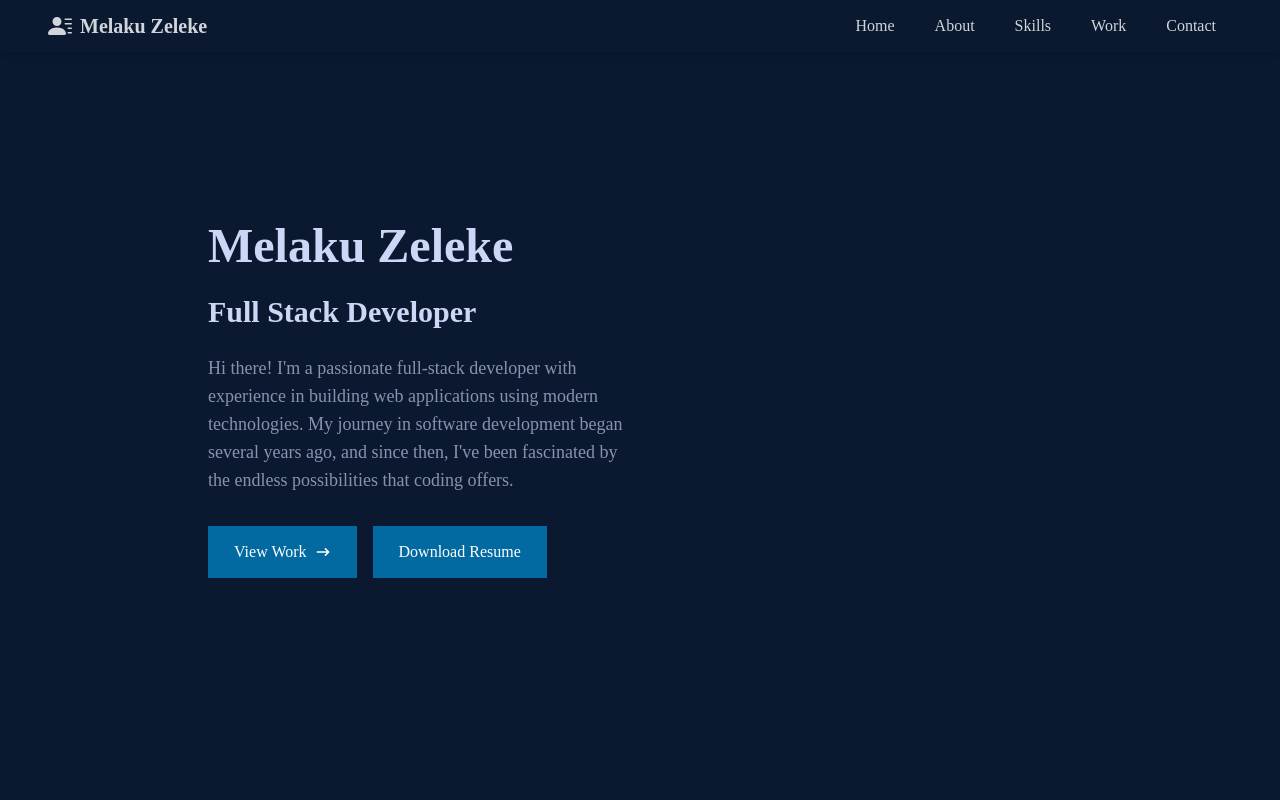
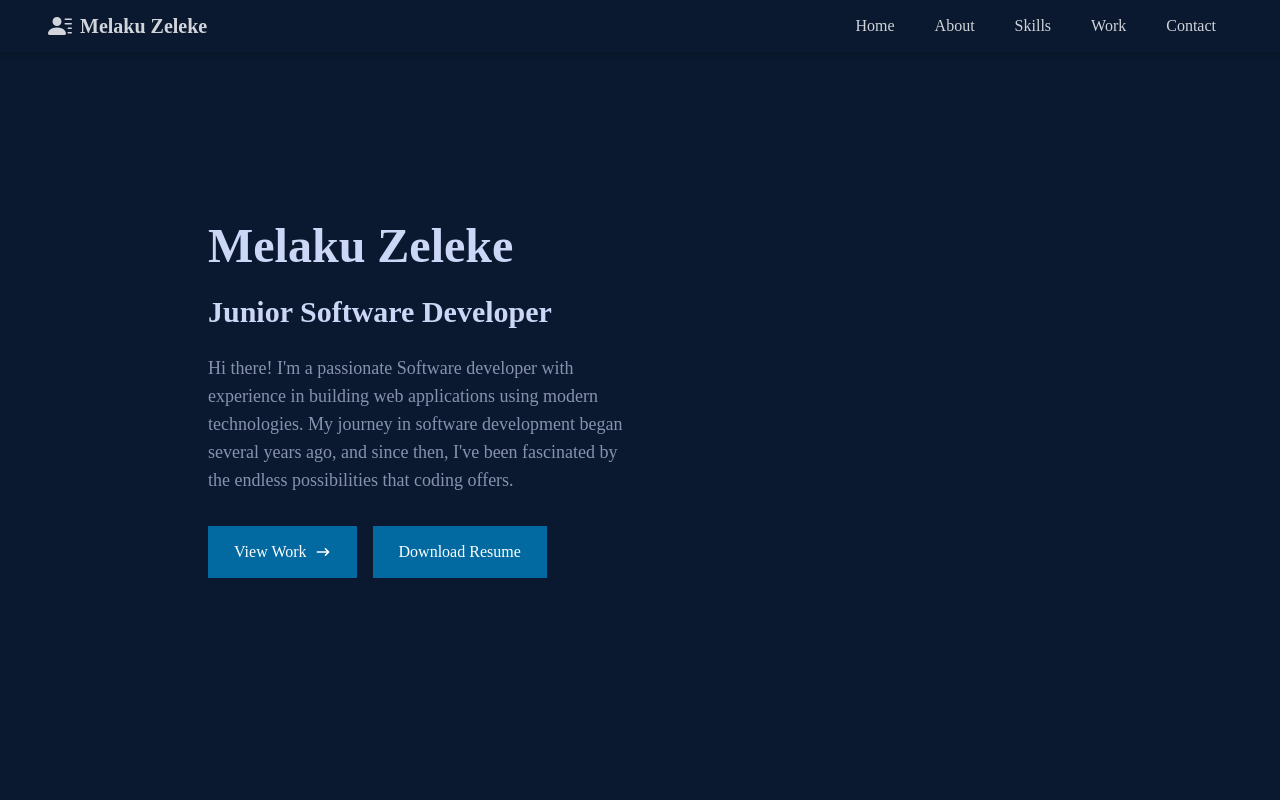
Before and after one commit to melbatestgithub/Personal-Portfolio-in-React-JS, a React (Create React App) app: page / in a window 1280 px wide. Shown: the top 800 px of the page. Built offline with nearby package versions, Linux system fonts and the light colour scheme.

Commit message:
Update Home.jsx

```diff
--- a/src/components/Home.jsx
+++ b/src/components/Home.jsx
@@ -16,10 +16,10 @@ const Home = () => {
               Melaku Zeleke
             </h1>
             <p className="text-2xl md:text-3xl font-bold text-[#ccd6f6] mb-6">
-              Full Stack Developer
+            Junior Software Developer
             </p>
             <p className="text-lg text-[#8892b0] mb-8">
-              Hi there! I'm a passionate full-stack developer with experience
+              Hi there! I'm a passionate Software developer with experience
               in building web applications using modern technologies. My journey
               in software development began several years ago, and since then,
               I've been fascinated by the endless possibilities that coding
```
